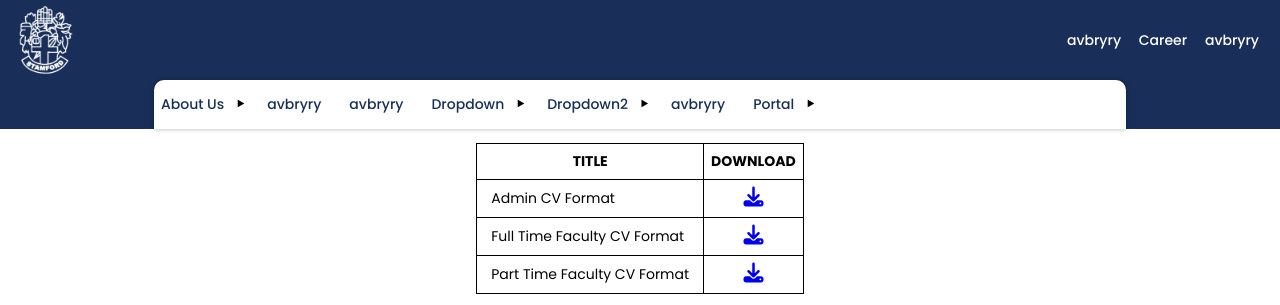
After one commit to siMobin/Stamford-University-Bangladesh, a PHP site: page /career/ in a window 1280 px wide. The commit adds this page. Shown: the top 305 px of the page. Run offline with PHP 8.4, Linux system fonts and the light colour scheme; a stand-in replaces the project's code that opens the database connection; style sheets or scripts are compiled from the project's sources.

Commit message:
ADD `career`

```diff
--- /dev/null
+++ b/main/career/index.php
@@ -0,0 +1,52 @@
+<!DOCTYPE html>
+<html lang="en">
+
+<head>
+    <meta charset="UTF-8">
+    <meta name="viewport" content="width=device-width, initial-scale=1.0">
+    <link rel="icon" type="image/x-icon" href="../images/logo.png">
+    <title>Career</title>
+    <link rel="stylesheet" href="../style/career.css">
+</head>
+
+<body>
+    <header>
+        <?php
+        require '../nav.php';
+        // include './header_slider.php';
+        ?>
+    </header>
+
+    <div class="table_container">
+        <table>
+            <tr>
+                <th>TITLE</th>
+                <th>DOWNLOAD</th>
+            </tr>
+
+            <tr>
+                <td>Admin CV Format</td>
+                <td><a href="../../../storage/file/AdminCVNew.doc" download><i class="fa-solid fa-download"></i></a></td>
+            </tr>
+
+            <tr>
+                <td>Full Time Faculty CV Format</td>
+                <td><a href="../../../storage/file/FacultyCVNew.doc" download><i class="fa-solid fa-download"></i></a></td>
+            </tr>
+
+            <tr>
+                <td>Part Time Faculty CV Format</td>
+                <td><a href="../../../storage/file/ParTimeFacultyCVNew.doc" download><i class="fa-solid fa-download"></i></a></td>
+            </tr>
+        </table>
+    </div>
+
+    <div class="image_wrapper">
+        <img src="https://stamforduniversity.edu.bd/asset/circular/cse_ad_23nov.jpg" alt="">
+    </div>
+    <?php
+    require '../footer.php';
+    ?>
+</body>
+
+</html>
--- a/main/nav.php
+++ b/main/nav.php
@@ -6,7 +6,7 @@
 
         <div>
             <a href="#">avbryry</a>
-            <a href="#">avbryry</a>
+            <a href="./career/">Career</a>
             <a href="#">avbryry</a>
         </div>
     </section>
--- /dev/null
+++ b/main/style/career.scss
@@ -0,0 +1,38 @@
+@use 'root' as *;
+@import 'nav';
+@import 'footer';
+
+
+.table_container {
+    display: flex;
+    justify-content: center;
+    margin: 1em;
+
+    table,
+    th,
+    td {
+        border: 1px solid black;
+        border-collapse: collapse;
+    }
+
+    th {
+        padding: .5em;
+    }
+
+    td {
+        padding: .5em 1em;
+
+        &:has(i) {
+            text-align: center;
+
+            i {
+                font-size: 20px;
+            }
+        }
+    }
+}
+
+.image_wrapper {
+    display: flex;
+    justify-content: center;
+}
```
Also changed, not shown: 3 other files.
